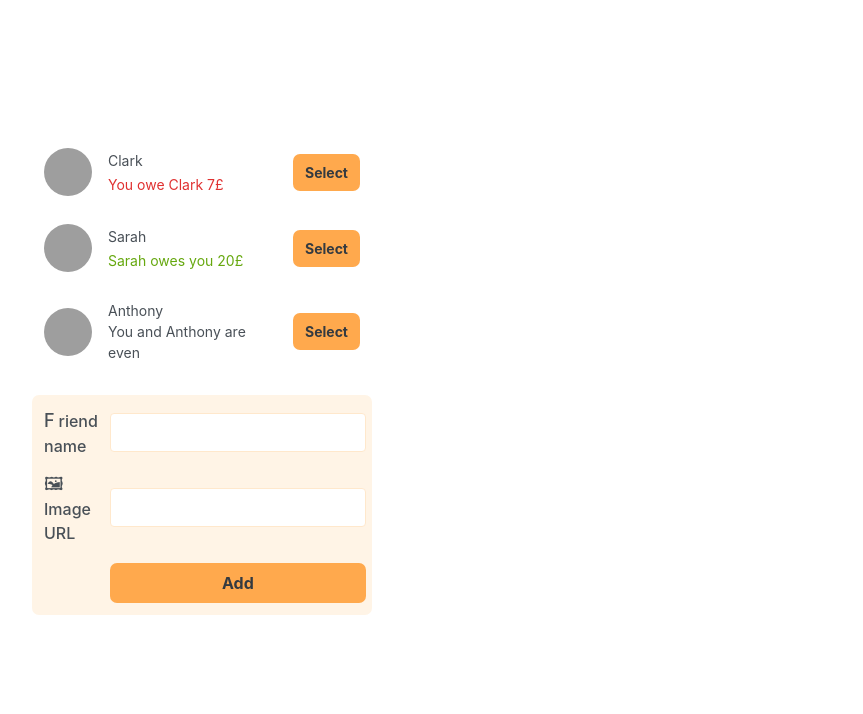
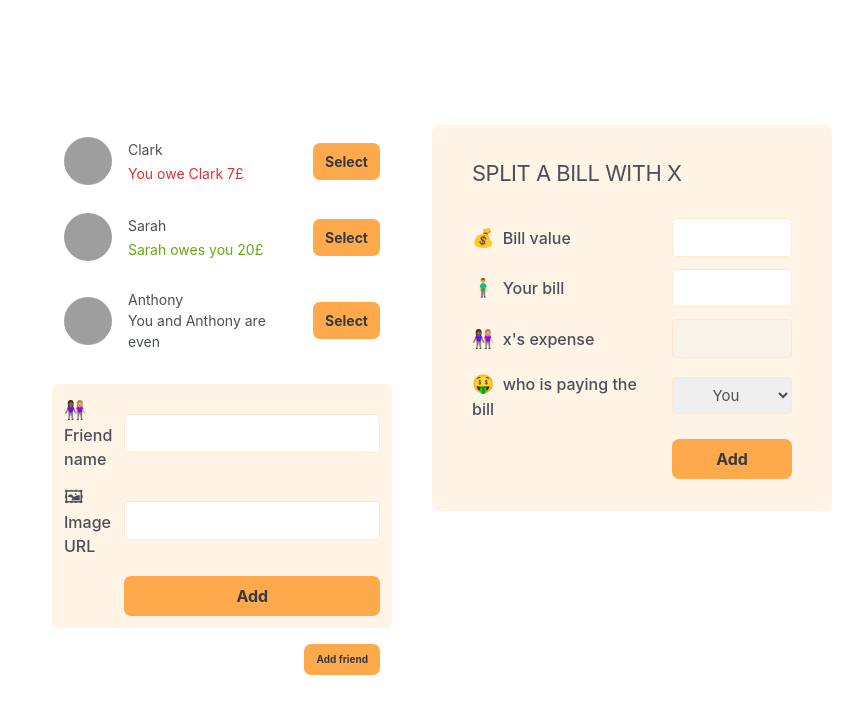
Before and after one commit to olayiwola2288/Restaurant-Calculator, a React (Create React App) app: page / in a window 1280 px wide. Shown: the top 714 px of the page, without its empty margins (198-1061 px from the left). Built offline with nearby package versions, Linux system fonts and the light colour scheme; grey boxes are pictures that could not be loaded.

Commit message:
finising the static part ready to add some use state and other to make it dynamic

```diff
--- a/src/App.js
+++ b/src/App.js
@@ -25,7 +25,9 @@ export default function App() {
       <div className="sidebar">
         <FriendList />
         <FormAddFriend/>
+        <Button>Add friend</Button>
       </div>
+      <FormSplitBill/>
     </div>
   );
 }
@@ -72,13 +74,34 @@ function Button({children}) {
 
 function FormAddFriend() {
   return <form className="form-add-friend">
-    <label> Friend name</label>
+    <label>👩🏾‍🤝‍👩🏼 Friend name</label>
     <input type="text" />
 
     <label>🖼 Image URL</label>
     <input type="text" />
 
-
     <Button>Add</Button>
      </form>
 }
+function FormSplitBill() {
+  return <form className="form-split-bill">
+    <h2>Split a bill with x</h2>
+
+    <label>💰 Bill value</label>
+    <input type="text" />
+
+    <label>🧍‍♂️ Your bill</label>
+    <input type="text" />
+
+    <label>👩🏾‍🤝‍👩🏼 x's expense</label>
+    <input type="text" disabled />
+
+    <label>🤑 who is paying the bill</label>
+    <select>
+      <option value="user">You</option>
+      <option value="friend">Friend</option>
+    </select>
+
+    <Button>Add</Button>
+  </form>
+}
--- a/src/index.css
+++ b/src/index.css
@@ -32,7 +32,8 @@ body {
 .app {
   min-height: 66vh;
   display: grid;
-  grid-template-columns: 34rem 44rem;
+  grid-template-columns: 34rem 40rem;
+  /* for the grid-template-columns:34rem 44rem */
   column-gap: 4rem;
   align-items: start;
 }
```
